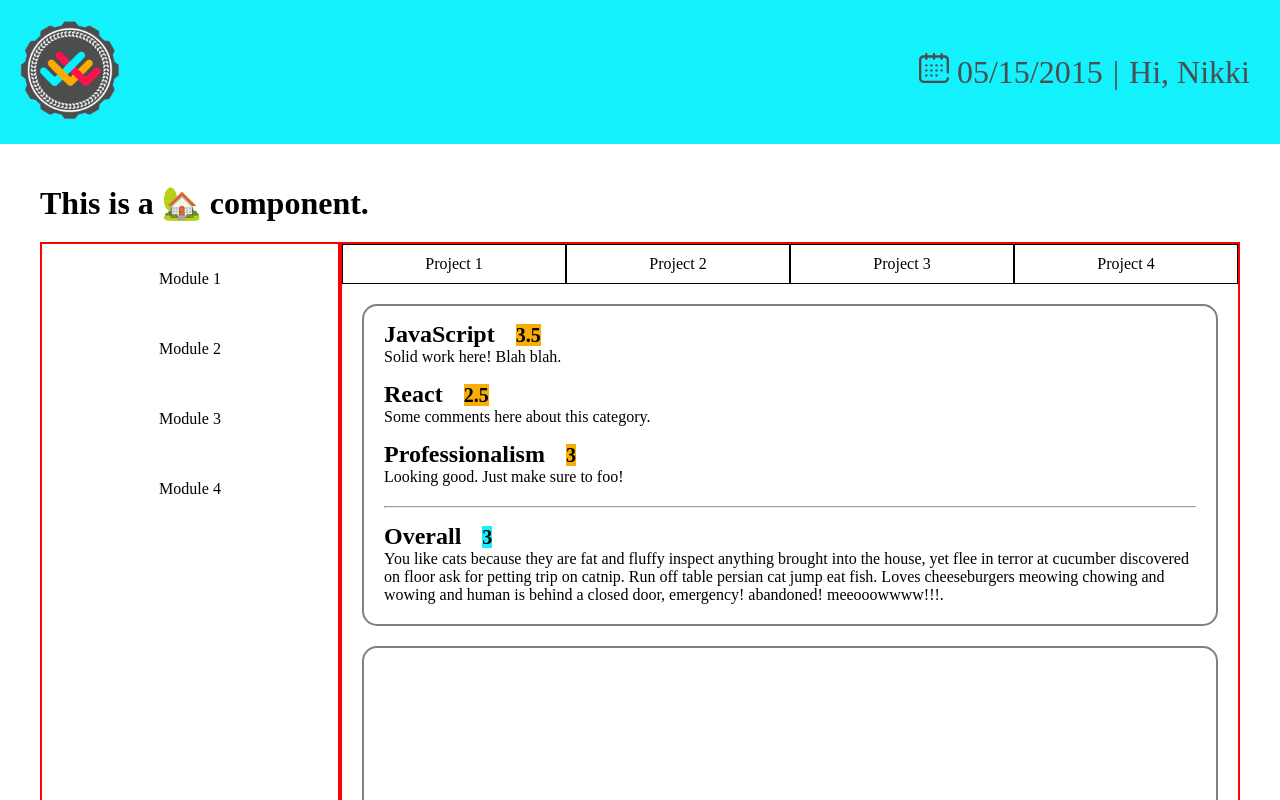
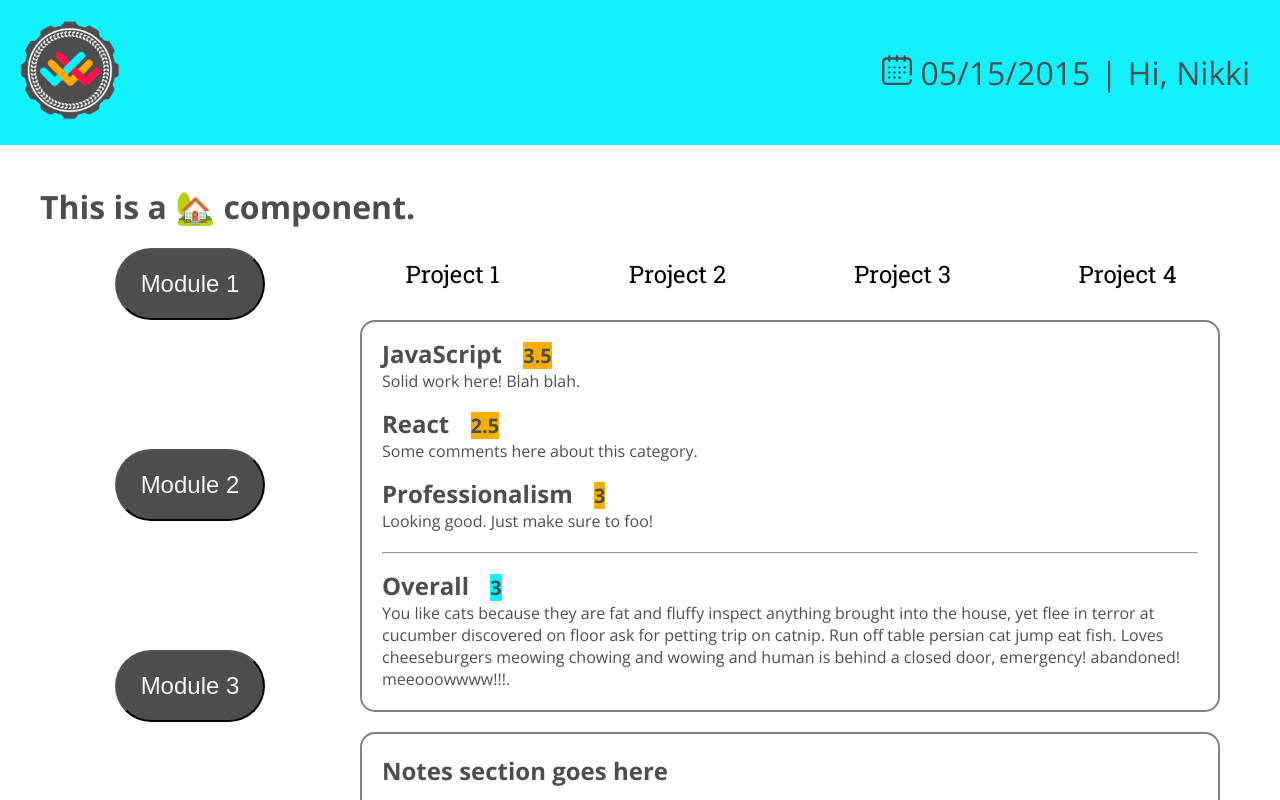
Before and after one commit to Turing-Mesh/mesh-ui, a Vue app: page / in a window 1280 px wide. Shown: the top 800 px of the page. Built offline with nearby package versions, Linux system fonts and the light colour scheme.

Commit message:
make modules into buttons with blue active state

```diff
--- a/src/components/ModuleNav.vue
+++ b/src/components/ModuleNav.vue
@@ -8,28 +8,28 @@
       name: 'Module',
       params: { id: 1}
     }">
-      Module 1
+        <button class="btn">Module 1</button>
     </router-link>
 
     <router-link class="module" :to="{
       name: 'Module',
       params: { id: 2}
     }">
-      Module 2
+      <button class="btn">Module 2</button>
     </router-link>
 
     <router-link class="module" :to="{
       name: 'Module',
       params: { id: 3}
     }">
-      Module 3
+      <button class="btn">Module 3</button>
     </router-link>
 
     <router-link class="module" :to="{
       name: 'Module',
       params: { id: 4}
     }">
-      Module 4
+      <button class="btn">Module 4</button>
     </router-link>
   </section>
 </template>
@@ -41,21 +41,34 @@
 @import '@/styles/styles.scss';
 
 a.module {
-  display: grid;
-  grid-template-rows: repeat(4, 1fr);
-  margin: 0;
-  text-align: center;
-  height: 70px;
-  line-height: 70px;
+  //display: grid;
+  //grid-template-rows: repeat(4, 1fr);
+  //margin: 0;
+  //text-align: center;
+  ////height: 70px;
+  ////line-height: 70px;
 
   &:hover {
-    text-decoration: underline;
-    background-color: $turing-blue;
+    text-decoration: none;
   }
 }
 
-.router-link-active {
-  background-color: $turing-blue;
+.router-link-active .btn {
+  //background-color: $turing-blue;
+  background: #036575;
+  color: #12F1FC;
+}
+
+.btn {
+  border-radius: 50px;
+  background: #4C4D4F;
+  color: whitesmoke;
+  height: auto;
+  font-size: 1.5rem;
+  font-weight: 500;
+  width: 50%;
+  padding: 20px;
+  text-transform: capitalize;
 }
 
 </style>
--- a/src/components/ProjectNav.vue
+++ b/src/components/ProjectNav.vue
@@ -19,10 +19,11 @@
   display: grid;
   grid-template-columns: repeat(4, 1fr);
   grid-template-rows: 1fr;
+  font-family: $roboto;
+  font-size: 1.5rem;
 }
 
 a.project {
-  border: 1px solid black;
   padding: 10px;
   text-align: center;
 
@@ -32,7 +33,6 @@ a.project {
 }
 
 .project {
-  border: 1px solid black;
   padding: 10px;
   text-align: center;
 
--- a/src/styles/styles.scss
+++ b/src/styles/styles.scss
@@ -1,11 +1,18 @@
 $turing-blue: #12f1fc;
 $turing-yellow: #f9ae06;
 $turing-red: #ef3852;
+$open: 'Open Sans', sans-serif;
+$roboto: 'Roboto Slab', serif;
 
 * {
   box-sizing: border-box;
   margin: 0;
   padding: 0;
+}
+
+body {
+  font-family: $open;
+  color: #4C4D4F;
 }
 
 .header {
@@ -62,17 +69,19 @@ a {
 }
 
 .left-section {
+  display: grid;
+  grid-template-rows: repeat(4, 1fr);
   width: 25%;
-  border: 2px solid red;
+  margin: 0 auto;
+  text-align: center;
 }
 
-.module {
-  margin: 10px 20px;
-}
+//.module {
+//  margin: 10px 20px;
+//}
 
 .right-section {
   width: 75%;
-  border: 2px solid red;
 }
 
 .feedback-container {
--- a/src/views/Home.vue
+++ b/src/views/Home.vue
@@ -36,9 +36,9 @@
         <ProjectNav />
         <StudentFeedback />
 
-        <section class="feedback-container">
+<!--        <section class="feedback-container">-->
 <!--          <router-view  :key="$route.path" :moduleId="$route.path"/>-->
-        </section>
+<!--        </section>-->
 
         <section class="notes-container">
           <h2>Notes section goes here</h2>
```
